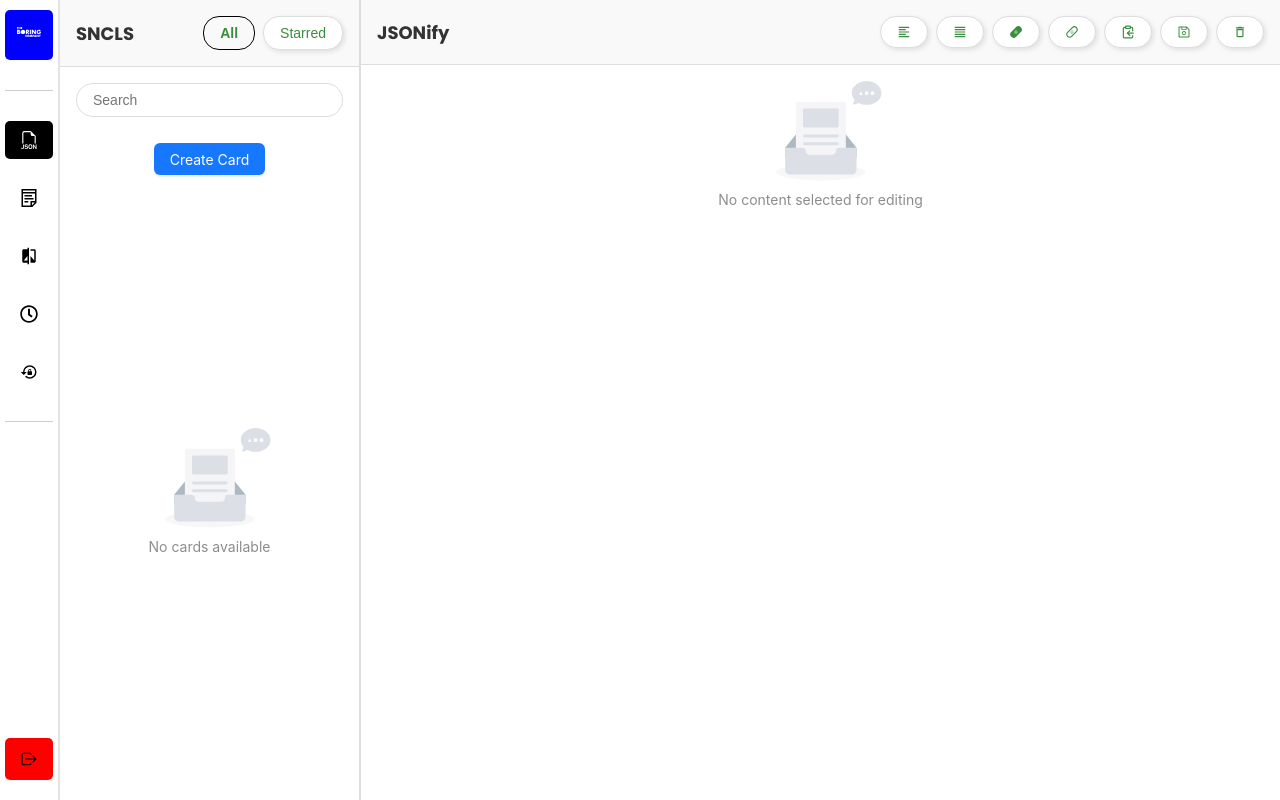
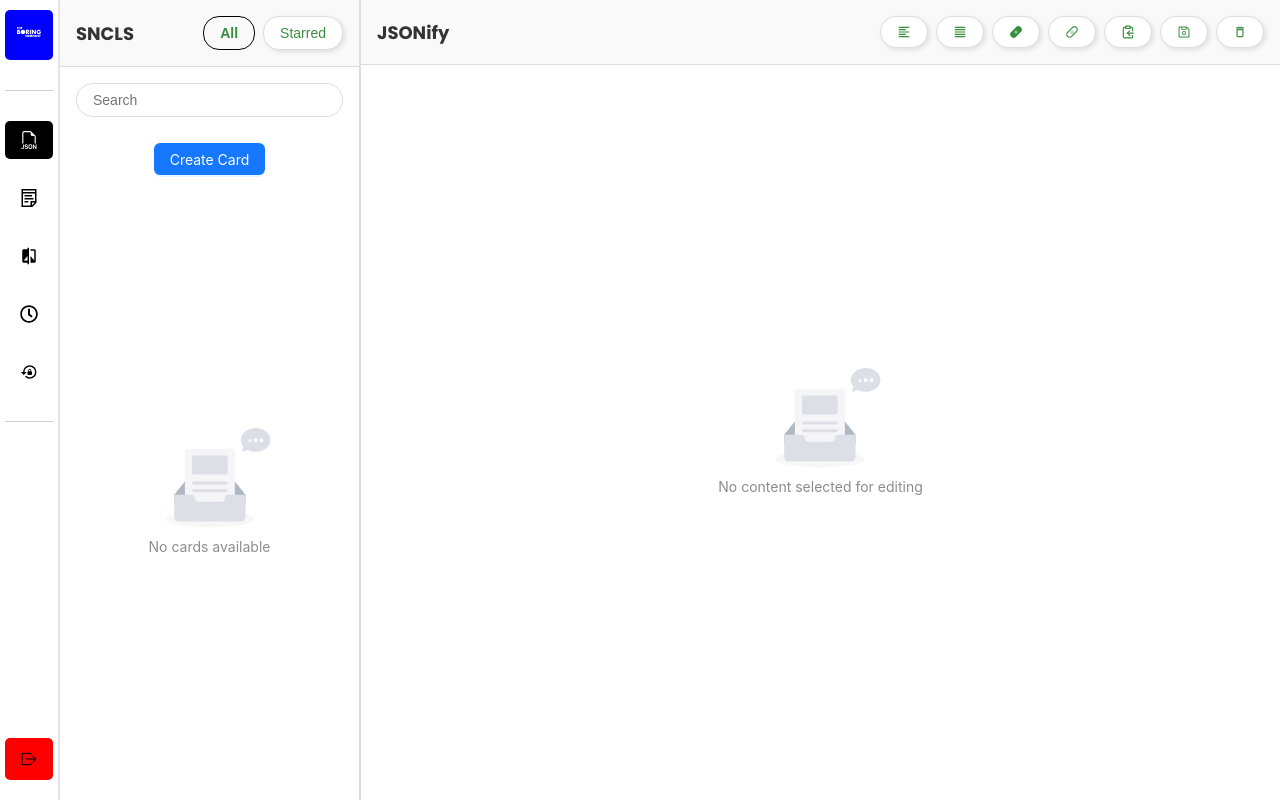
Before and after one commit to saikiran0925/sncls-v2, a React (Vite) app: page /jsonify in a window 1280 px wide. Built offline with nearby package versions, Linux system fonts and the light colour scheme.

Commit message:
Fix Create Tab, Close Tab, Add tab issues

```diff
--- a/src/components/CardSideBar.jsx
+++ b/src/components/CardSideBar.jsx
@@ -4,17 +4,17 @@ import { useLocation } from "react-router-dom";
 import { Empty, Button } from "antd";
 import { timeAgo } from "../utilities/utils";
 
-const CardSideBar = ({ cardsData, onCardSelect, onCreateCard }) => {
+const CardSideBar = ({ cardsData, onCardSelect, onCreateCard, selectedCardContent }) => {
   const [activeCardIndex, setActiveCardIndex] = useState(null);
   const location = useLocation();
   const path = location.pathname.slice(1);
 
   useEffect(() => {
     if (cardsData.length > 0) {
-      setActiveCardIndex(0);
-      onCardSelect(cardsData[0]);
+      const index = cardsData.findIndex(card => card.cardId === selectedCardContent?.cardId);
+      setActiveCardIndex(index >= 0 ? index : 0);
     }
-  }, [location]);
+  }, [cardsData, selectedCardContent]);
 
   return (
     <div className="sidebar-container">
--- a/src/components/EditorComponent.jsx
+++ b/src/components/EditorComponent.jsx
@@ -12,7 +12,7 @@ import { showNotification, generateISO8601 } from "../utilities/utils";
 import axiosInstance from "../services/axiosInstance";
 import AuthContext from "../services/contexts/AuthContext";
 
-const EditorComponent = ({ selectedCardContent, onContentChange }) => {
+const EditorComponent = ({ selectedCardContent, onContentChange, onDeleteCard, setSelectedCardContent }) => {
   const [currentEditorValue, setCurrentEditorValue] = useState(null);
   const { updateCardContent, isLocalMode } = useContext(AuthContext);
 
@@ -78,18 +78,18 @@ const EditorComponent = ({ selectedCardContent, onContentChange }) => {
       return;
     }
 
-    const content = currentEditorValue || selectedCardContent?.content?.data; // Use editor value or fallback to existing content
+    const content = currentEditorValue || selectedCardContent?.content?.data;
     const updatedAt = generateISO8601();
 
     const updatedContent = {
       ...selectedCardContent,
       metadata: {
         ...selectedCardContent.metadata,
-        updatedAt, // Update timestamp
+        updatedAt,
       },
       content: {
         ...selectedCardContent.content,
-        data: content, // Update content
+        data: content,
       },
     };
 
@@ -118,9 +118,12 @@ const EditorComponent = ({ selectedCardContent, onContentChange }) => {
           cardData[selectedCardContent?.type] = [updatedContent]; // Create a new type category
         }
 
-        localStorage.setItem("cardData", JSON.stringify(cardData)); // Save back to localStorage
+        localStorage.setItem("cardData", JSON.stringify(cardData));
 
         showNotification("success", "Saved Locally", "Changes have been saved successfully.");
+
+        // Preserve the selected card after saving
+        setSelectedCardContent(updatedContent); // <-- Use the prop
       } catch (error) {
         showNotification("error", "Save Failed", "An error occurred while saving locally.");
         console.error("Local Save Error:", error);
@@ -148,7 +151,10 @@ const EditorComponent = ({ selectedCardContent, onContentChange }) => {
 
       if (response.status === 200) {
         showNotification("success", "Saved to Server", "Changes have been saved successfully.");
-        updateCardContent(selectedCardContent?.type, id, updatedContent); // Notify context
+        updateCardContent(selectedCardContent?.type, id, updatedContent);
+
+        // Preserve the selected card after saving
+        setSelectedCardContent(updatedContent); // <-- Use the prop
       }
     } catch (error) {
       showNotification("error", "Save Failed", "An error occurred while saving to the server.");
@@ -162,39 +168,8 @@ const EditorComponent = ({ selectedCardContent, onContentChange }) => {
       return;
     }
 
-    // Retrieve card data from localStorage
-    const cardDataString = localStorage.getItem("cardData");
-    let cardData = cardDataString ? JSON.parse(cardDataString) : {};
-
-    // Check if the card type exists in the stored data
-    if (cardData[selectedCardContent?.type]) {
-      const updatedCards = cardData[selectedCardContent?.type].filter(
-        (card) => card.cardId !== selectedCardContent?.cardId
-      );
-
-      // Update the localStorage with the filtered cards
-      cardData[selectedCardContent?.type] = updatedCards;
-
-      // If no cards remain for this type, remove the type key
-      if (updatedCards.length === 0) {
-        delete cardData[selectedCardContent?.type];
-      }
-
-      // Save the updated data back to localStorage
-      localStorage.setItem("cardData", JSON.stringify(cardData));
-
-      // Notify the user about successful deletion
-      showNotification("success", "Deleted", "Card deleted successfully.");
-
-      // Optionally, navigate to the next card or clear the editor
-      if (updatedCards.length > 0) {
-        onContentChange(updatedCards[0]); // Set the next card as the current card
-      } else {
-        onContentChange(null); // No cards left, clear the editor
-      }
-    } else {
-      showNotification("error", "Deletion Failed", "Card type not found in storage.");
-    }
+    // Call the onDeleteCard prop to handle deletion
+    onDeleteCard();
   };
 
   const handlePrettify = () => {
@@ -253,7 +228,18 @@ const EditorComponent = ({ selectedCardContent, onContentChange }) => {
 
   const renderEditor = () => {
     if (!selectedCardContent) {
-      return <Empty description="No content selected for editing" />;
+      return (
+        <div
+          style={{
+            display: "flex",
+            justifyContent: "center",
+            alignItems: "center",
+            height: "100%",
+          }}
+        >
+          <Empty description="No content selected for editing" />
+        </div>
+      );
     }
 
     if (path === "diff-editor") {
--- a/src/services/EditorRouter.jsx
+++ b/src/services/EditorRouter.jsx
@@ -26,16 +26,19 @@ const EditorRouter = () => {
     setCardsForSelectedPath(cards);
 
     if (cards.length > 0) {
-      setSelectedCardContent(cards[0]); // Default to the first card
+      // Only set the first card as selected if no card is currently selected
+      if (!selectedCardContent || !cards.some(card => card.cardId === selectedCardContent.cardId)) {
+        setSelectedCardContent(cards[0]);
+      }
     } else {
-      setSelectedCardContent(null); // Clear selection if no cards exist
+      setSelectedCardContent(null);
     }
-  }, [cardData, path]);
+  }, [path]); // Only run when `path` changes
 
   const handleCreateCard = () => {
     const newCard = createNewCard(path, "New content for the new card.");
     setCardsForSelectedPath((prev) => [...prev, newCard]);
-    setSelectedCardContent(newCard);
+    setSelectedCardContent(newCard); // Set the newly created card as the selected card
   };
 
   const handleContentChange = (updatedCard) => {
@@ -55,14 +58,31 @@ const EditorRouter = () => {
   const handleDeleteCard = () => {
     if (!selectedCardContent) return;
 
+    // Find the index of the card to be deleted
+    const cardIndex = cardsForSelectedPath.findIndex(
+      (card) => card.cardId === selectedCardContent.cardId
+    );
+
+    // Filter out the deleted card
     const updatedCards = cardsForSelectedPath.filter(
-      (card) => card.id !== selectedCardContent.id
+      (card) => card.cardId !== selectedCardContent.cardId
     );
 
     setCardsForSelectedPath(updatedCards);
 
-    // Select the next card, or clear selection if none remain
-    setSelectedCardContent(updatedCards.length > 0 ? updatedCards[0] : null);
+    // Select the previous card (if available), otherwise select the next card
+    let newSelectedCard = null;
+    if (updatedCards.length > 0) {
+      if (cardIndex > 0) {
+        // Select the previous card
+        newSelectedCard = updatedCards[cardIndex - 1];
+      } else {
+        // If the deleted card was the first card, select the next card
+        newSelectedCard = updatedCards[0];
+      }
+    }
+
+    setSelectedCardContent(newSelectedCard);
 
     // Update central card data in context
     const jsonObject = JSON.parse(cardData || "{}");
@@ -77,12 +97,14 @@ const EditorRouter = () => {
         onCardSelect={(card) => setSelectedCardContent(card)}
         onCreateCard={handleCreateCard}
         isLocalMode={isLocalMode}
+        selectedCardContent={selectedCardContent} // Pass selectedCardContent here
       />
 
       <EditorComponent
         selectedCardContent={selectedCardContent}
         onContentChange={handleContentChange}
-        onDeleteCard={handleDeleteCard} // Pass delete handler to EditorComponent
+        onDeleteCard={handleDeleteCard}
+        setSelectedCardContent={setSelectedCardContent} // Pass setSelectedCardContent here
       />
     </div>
   );
```
